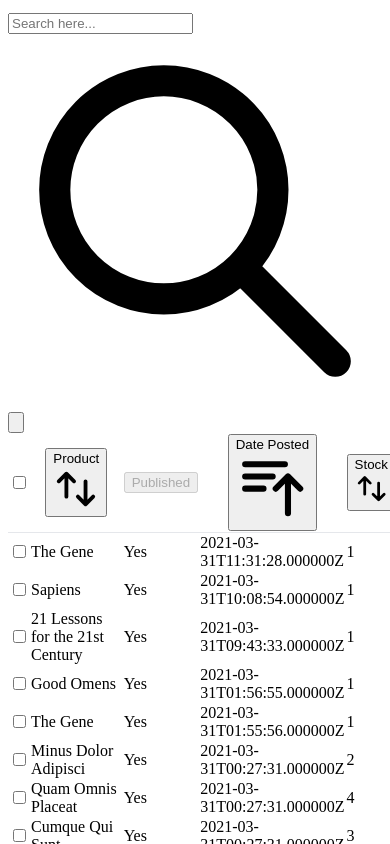
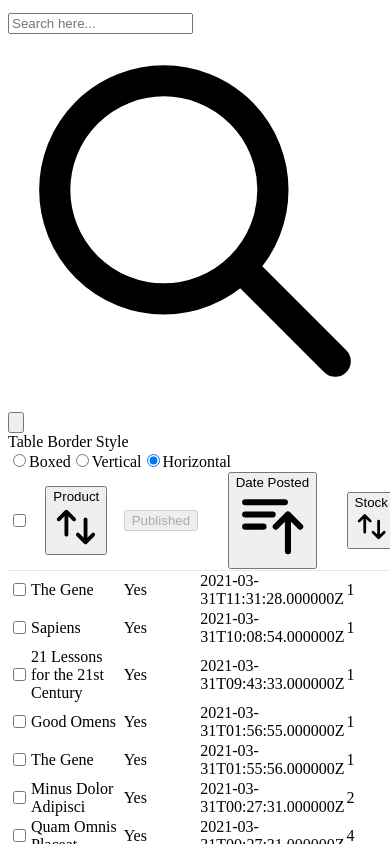
Before and after one commit to yng-404/yng-dash, a Vue app: page /tables in a window 390 px wide. Both pictures are taken after a click on the button 16 px from the left and 7188 px from the top of the page. Shown: the part 6766-7610 px from the top of the page. Built offline with nearby package versions, Linux system fonts and the light colour scheme; no server answers; the HTML template or start-up script is replaced by a standard one.

Commit message:
Added more feature to table component

```diff
--- a/src/components/NavDashboard.vue
+++ b/src/components/NavDashboard.vue
@@ -1,6 +1,6 @@
 <template>
     <nav
-        :class="isMenuOpen? '' : 'lg:block hidden'"
+        :class="isMenuOpen? 'absolute' : 'lg:block hidden'"
         class="xl:w-72 lg:w-64 w-14 border-r space-y-4 sticky top-0 h-full">
         <button
             @click="$emit('toggleMenu')"
@@ -12,7 +12,7 @@
             <h2 class="text-lg tracking-wider font-medium">Your Name</h2>
             <p class="text-xs tracking-wider text-gray-400">@handle</p>
         </div>
-        <ul class="space-y-3 lg:pt-8 text-sm tracking-wider">
+        <ul class="space-y-2 lg:pt-8 text-sm tracking-wider">
             <li v-for="menu in sortedMenu" :key="menu.name">
                 <router-link :to="{ name: menu.route}"
                     :class="{ 'border-red-600 bg-red-300 bg-opacity-10' : $route.name === menu.route }"
--- a/src/components/NavHeader.vue
+++ b/src/components/NavHeader.vue
@@ -7,14 +7,15 @@
                 class="lg:hidden py-3 w-14 h-14 flex justify-center items-center focus:outline-none">
                 <svg class="w-6 h-6 opacity-50" fill="none" stroke="currentColor" viewBox="0 0 24 24" xmlns="http://www.w3.org/2000/svg"><path stroke-linecap="round" stroke-linejoin="round" stroke-width="2" d="M4 6h16M4 12h16M4 18h16"></path></svg>
             </button>
-            <h1 :class="isMenuOpen? 'lg:px-6 px-4' : 'lg:px-6'">Home</h1>
+            <h1 :class="isMenuOpen? 'lg:px-6 px-4' : 'lg:px-6'" class="text-xl -mt-2.5 font-light tracking-widest flex items-center">
+                yng<span class="font-bold text-sm mt-1.5 text-red-700">DASH</span>
+            </h1>
         </nav>
         <div class="px-6 flex items-center space-x-6">
             <div class="border-r px-6 flex items-center space-x-4">
                 <svg class="w-6 h-6 opacity-30" fill="none" stroke="currentColor" viewBox="0 0 24 24" xmlns="http://www.w3.org/2000/svg"><path stroke-linecap="round" stroke-linejoin="round" stroke-width="2" d="M3 8l7.89 5.26a2 2 0 002.22 0L21 8M5 19h14a2 2 0 002-2V7a2 2 0 00-2-2H5a2 2 0 00-2 2v10a2 2 0 002 2z"></path></svg>
                 <svg class="w-6 h-6 opacity-30" fill="none" stroke="currentColor" viewBox="0 0 24 24" xmlns="http://www.w3.org/2000/svg"><path stroke-linecap="round" stroke-linejoin="round" stroke-width="2" d="M15 17h5l-1.405-1.405A2.032 2.032 0 0118 14.158V11a6.002 6.002 0 00-4-5.659V5a2 2 0 10-4 0v.341C7.67 6.165 6 8.388 6 11v3.159c0 .538-.214 1.055-.595 1.436L4 17h5m6 0v1a3 3 0 11-6 0v-1m6 0H9"></path></svg>
                 <svg class="w-6 h-6 opacity-30" fill="none" stroke="currentColor" viewBox="0 0 24 24" xmlns="http://www.w3.org/2000/svg"><path stroke-linecap="round" stroke-linejoin="round" stroke-width="2" d="M17 14v6m-3-3h6M6 10h2a2 2 0 002-2V6a2 2 0 00-2-2H6a2 2 0 00-2 2v2a2 2 0 002 2zm10 0h2a2 2 0 002-2V6a2 2 0 00-2-2h-2a2 2 0 00-2 2v2a2 2 0 002 2zM6 20h2a2 2 0 002-2v-2a2 2 0 00-2-2H6a2 2 0 00-2 2v2a2 2 0 002 2z"></path></svg>
-                <!-- <svg class="w-6 h-6 opacity-30" fill="none" stroke="currentColor" viewBox="0 0 24 24" xmlns="http://www.w3.org/2000/svg"><path stroke-linecap="round" stroke-linejoin="round" stroke-width="2" d="M5.121 17.804A13.937 13.937 0 0112 16c2.5 0 4.847.655 6.879 1.804M15 10a3 3 0 11-6 0 3 3 0 016 0zm6 2a9 9 0 11-18 0 9 9 0 0118 0z"></path></svg> -->
                 <svg class="w-6 h-6 opacity-30" fill="none" stroke="currentColor" viewBox="0 0 24 24" xmlns="http://www.w3.org/2000/svg"><path stroke-linecap="round" stroke-linejoin="round" stroke-width="2" d="M10.325 4.317c.426-1.756 2.924-1.756 3.35 0a1.724 1.724 0 002.573 1.066c1.543-.94 3.31.826 2.37 2.37a1.724 1.724 0 001.065 2.572c1.756.426 1.756 2.924 0 3.35a1.724 1.724 0 00-1.066 2.573c.94 1.543-.826 3.31-2.37 2.37a1.724 1.724 0 00-2.572 1.065c-.426 1.756-2.924 1.756-3.35 0a1.724 1.724 0 00-2.573-1.066c-1.543.94-3.31-.826-2.37-2.37a1.724 1.724 0 00-1.065-2.572c-1.756-.426-1.756-2.924 0-3.35a1.724 1.724 0 001.066-2.573c-.94-1.543.826-3.31 2.37-2.37.996.608 2.296.07 2.572-1.065z"></path><path stroke-linecap="round" stroke-linejoin="round" stroke-width="2" d="M15 12a3 3 0 11-6 0 3 3 0 016 0z"></path></svg>
             </div>
             <a href="https://github.com/yng-404/yng-dash" target="_blank">
--- /dev/null
+++ b/src/components/base/YngButton.vue
@@ -0,0 +1,43 @@
+<template>
+    <button @click="$emit('clicked')"
+        :type="type"
+        :class="color"
+        class="rounded-md focus:outline-none text-2xs tracking-widest-2 font-medium uppercase lg:py-1.5 lg:px-3 p-1"
+        >
+        <span class="flex items-center lg:space-x-1">
+            <span class="lg:inline-flex hidden items-center">
+                <slot name="icon-left"></slot>
+                <slot></slot>
+            </span>
+            <slot name="icon-right"></slot>
+        </span>
+    </button>
+</template>
+
+<script>
+
+
+export default {
+    props: {
+        type: {
+            default: null
+        },
+        btnColor: {
+            default: 'primary'
+        }
+    },
+    computed: {
+        color() {
+            return {
+                primary: 'hover:bg-gray-100 lg:bg-gradient-to-tr lg:hover:from-purple-600 lg:hover:to-blue-500 from-purple-500 to-blue-400 lg:text-white text-blue-600',
+                danger: 'hover:bg-gray-100 lg:bg-gradient-to-tr lg:hover:from-red-600 lg:hover:to-pink-500 from-red-500 to-pink-400 lg:text-white text-red-600',
+                warning: '',
+                info: '',
+                secondary: '',
+                light: 'hover:bg-gray-100 bg-white border',
+                dark: ''
+            }[this.btnColor]
+        }
+    }
+}
+</script>
--- a/src/views/table/components/TablePagination.vue
+++ b/src/views/table/components/TablePagination.vue
@@ -3,6 +3,7 @@
         <div :class="paginationOrder" class="inline-flex justify-center items-center rounded-md border overflow-hidden divide-x">
             <button
                 v-for="(page, index) in pagination.links" :key="index"
+                @click.prevent="$emit('goToPage', page.url)"
                 :disabled="page.active || !page.url || loading"
                 :class="{
                     'bg-gray-300' : page.active,
--- a/src/views/table/components/TableTopbar.vue
+++ b/src/views/table/components/TableTopbar.vue
@@ -1,22 +1,79 @@
 <template>
-    <div class="flex items-center justify-between w-full">
+    <div class="lg:flex items-center justify-between w-full lg:space-y-0 space-y-4">
         <h3 class="lg:w-auto whitespace-nowrap">
             <slot></slot>
         </h3>
-        <div class="flex items-center justify-end space-x-2 w-full">
-            <div class="relative xl:w-1/3 flex items-center">
+        <div class="flex items-center lg:justify-end justify-between space-x-4 w-full">
+            <div class="relative xl:w-1/3 lg:w-1/2 w-full flex items-center">
                 <input type="text" name="" id="" class="pl-4 pr-8 py-1 border w-full rounded-lg focus:ring-2 focus:outline-none" placeholder="Search here...">
                 <svg class="w-5 h-5 opacity-20 absolute right-0 transform rotate-90 mr-3" fill="none" stroke="currentColor" viewBox="0 0 24 24" xmlns="http://www.w3.org/2000/svg"><path stroke-linecap="round" stroke-linejoin="round" stroke-width="2" d="M21 21l-6-6m2-5a7 7 0 11-14 0 7 7 0 0114 0z"></path></svg>
             </div>
-            <button class="p-1 rounded-md hover:bg-gray-50 focus:outline-none">
-                <svg class="w-5 h-5 opacity-50" fill="none" stroke="currentColor" viewBox="0 0 24 24" xmlns="http://www.w3.org/2000/svg"><path stroke-linecap="round" stroke-linejoin="round" stroke-width="2" d="M12 5v.01M12 12v.01M12 19v.01M12 6a1 1 0 110-2 1 1 0 010 2zm0 7a1 1 0 110-2 1 1 0 010 2zm0 7a1 1 0 110-2 1 1 0 010 2z"></path></svg>
-            </button>
+            <div class="flex items-center relative lg:space-x-3 space-x-2">
+                <yng-button v-if="checked.length > 0" btnColor="danger">
+                    Delete
+                    <template #icon-right>
+                        <svg class="lg:w-4 lg:h-4 w-6 h-6 opacity-70" fill="none" stroke="currentColor" viewBox="0 0 24 24" xmlns="http://www.w3.org/2000/svg"><path stroke-linecap="round" stroke-linejoin="round" stroke-width="2" d="M19 7l-.867 12.142A2 2 0 0116.138 21H7.862a2 2 0 01-1.995-1.858L5 7m5 4v6m4-6v6m1-10V4a1 1 0 00-1-1h-4a1 1 0 00-1 1v3M4 7h16"></path></svg>
+                    </template>
+                </yng-button>
+                <yng-button v-if="checked.length === 1">
+                    Edit
+                    <template #icon-right>
+                        <svg class="lg:w-4 lg:h-4 w-6 h-6 opacity-70" fill="none" stroke="currentColor" viewBox="0 0 24 24" xmlns="http://www.w3.org/2000/svg"><path stroke-linecap="round" stroke-linejoin="round" stroke-width="2" d="M11 5H6a2 2 0 00-2 2v11a2 2 0 002 2h11a2 2 0 002-2v-5m-1.414-9.414a2 2 0 112.828 2.828L11.828 15H9v-2.828l8.586-8.586z"></path></svg>
+                    </template>
+                </yng-button>
+                <button @click="isOpen = true" class="p-1 rounded-md hover:bg-gray-50 focus:outline-none">
+                    <svg class="w-5 h-5 opacity-50" fill="none" stroke="currentColor" viewBox="0 0 24 24" xmlns="http://www.w3.org/2000/svg"><path stroke-linecap="round" stroke-linejoin="round" stroke-width="2" d="M12 5v.01M12 12v.01M12 19v.01M12 6a1 1 0 110-2 1 1 0 010 2zm0 7a1 1 0 110-2 1 1 0 010 2zm0 7a1 1 0 110-2 1 1 0 010 2z"></path></svg>
+                </button>
+                <div @mouseleave="isOpen = false" v-if="isOpen" class="absolute right-0 top-0 mt-8 space-y-2 border rounded-md bg-white z-20 p-4">
+                    <span class="text-sm tracking-wider whitespace-nowrap">Table Border Style</span>
+                    <div class="block space-y-2 tracking-wide">
+                        <label for="boxed" class="block whitespace-nowrap space-x-2">
+                            <input type="radio" v-model="borderStyle" value="boxed" id="boxed" name="borderStyle">
+                            <span>Boxed</span>
+                        </label>
+                        <label for="vertical" class="block whitespace-nowrap space-x-2">
+                            <input type="radio" v-model="borderStyle" value="vertical" id="vertical" name="borderStyle">
+                            <span>Vertical</span>
+                        </label>
+                        <label for="horizontal" class="block whitespace-nowrap space-x-2">
+                            <input type="radio" v-model="borderStyle" value="horizontal" id="horizontal" name="borderStyle">
+                            <span>Horizontal</span>
+                        </label>
+                    </div>
+                </div>
+            </div>
         </div>
     </div>
 </template>
 
 <script>
+
+import YngButton from '../../../components/base/YngButton.vue'
+
 export default {
-
+    name: 'TableTopbar',
+    components: {
+        YngButton
+    },
+    props: {
+        checked: {
+            type: Array
+        },
+        internalBorderStyle: {
+            default: null
+        }
+    },
+    watch: {
+        borderStyle() {
+            this.$emit('selectBorderStyle', this.borderStyle)
+            this.isOpen = false
+        }
+    },
+    data() {
+        return {
+            isOpen: false,
+            borderStyle: this.internalBorderStyle
+        }
+    }
 }
 </script>
--- a/src/views/table/components/YngTable.vue
+++ b/src/views/table/components/YngTable.vue
@@ -1,22 +1,34 @@
 <template>
-    <div class="space-y-4 sticky">
-        <table-topbar>
+    <div class="space-y-4 sticky" v-if="dataTable">
+        <table-topbar
+            @selectBorderStyle="internalBorderStyle = $event"
+            :internalBorderStyle="borderSetting"
+            :checked="checked">
             {{ tableName }}
         </table-topbar>
-        <div class="border rounded-md overflow-y-scroll relative max-height y-scroll-bar">
+        <div class="border rounded-md overflow-y-auto relative max-height y-scroll-bar">
             <table class="table-fixed w-full">
                 <thead>
                     <tr :class="innerBorderX" class="sticky top-0 bg-gray-100 z-10">
-                        <th class="w-12 text-center">
-                            <input type="checkbox" name="" id="" />
+                        <th v-if="uniqueIdentifier" class="w-12 text-center">
+                            <input
+                                type="checkbox"
+                                id="checkAllEntries"
+                                v-model="checkedAll"
+                                @change.prevent="toggleChecked"
+                            />
                         </th>
                         <th v-for="field in headings" :key="field.name"
                             :class="[padding, field.hiddenWhen, field.width, field.thAlign]">
                             <button
                                 @click.prevent="toggleSort(field.name, field.sortAsc)"
                                 :disabled="!field.sortable"
-                                :class="[{ 'cursor-default' : !field.sortable }, thFontSize]"
-                                class="flex w-full items-center justify-between focus:outline-none">
+                                :class="[
+                                    thFontSize,
+                                    { 'cursor-default' : !field.sortable },
+                                    { 'justify-between' : borderSetting !== 'horizontal' }
+                                ]"
+                                class="flex w-full items-center space-x-4 focus:outline-none">
                                 <span>
                                     <span v-if="field.icon" v-html="field.icon"></span>
                                     <span class="text-xs uppercase tracking-widest">{{ field.title || field.name }}</span>
@@ -35,9 +47,14 @@
                 </thead>
                 <tbody>
                     <tr v-for="(item, index) in dataTable.data" :key="index"
-                        :class="[innerBorderX, { 'bg-gray-50 bg-opacity-40' : index % 2 === 0 }]">
-                        <td :class="innerBorderY" class="text-center w-12">
-                            <input type="checkbox" name="" id="" />
+                        :class="[innerBorderX, index % 2 === 0? 'bg-gray-50 bg-opacity-50' : 'bg-white bg-opacity-50' ]">
+                        <td v-if="uniqueIdentifier" :class="innerBorderY" class="text-center w-12">
+                            <input
+                                type="checkbox"
+                                :value="item[uniqueIdentifier]"
+                                v-model="checked"
+                                :name="`${item}-${index}`"
+                            />
                         </td>
                         <td v-for="field in headings" :key="field.name"
                             class=" whitespace-nowrap truncate tracking-wide"
@@ -50,7 +67,7 @@
                             </span>
                         </td>
                         <td :class="innerBorderY" class="w-12 text-center">
-                            <button class="focus:outline-none">
+                            <button class="focus:outline-none inline-flex text-center hover:bg-gray-100 p-1 rounded-md">
                                 <svg class="w-5 h-5 opacity-50 inline" fill="none" stroke="currentColor" viewBox="0 0 24 24" xmlns="http://www.w3.org/2000/svg"><path stroke-linecap="round" stroke-linejoin="round" stroke-width="2" d="M12 5v.01M12 12v.01M12 19v.01M12 6a1 1 0 110-2 1 1 0 010 2zm0 7a1 1 0 110-2 1 1 0 010 2zm0 7a1 1 0 110-2 1 1 0 010 2z"></path></svg>
                             </button>
                         </td>
@@ -60,6 +77,7 @@
         </div>
 
         <table-pagination
+            @goToPage="fetchDataFromAPI($event)"
             :pagination="dataTable.meta"
             :loading="loading"
             :paginationOrder="paginationOrder"
@@ -76,6 +94,7 @@ import TableTopbar from './TableTopbar.vue'
 import axios from 'axios'
 
 export default {
+    name: 'YngTable',
     components: {
         TableTopbar,
         TablePagination,
@@ -84,6 +103,9 @@ export default {
     props: {
         tableName: {
             default: 'YNG Table'
+        },
+        uniqueIdentifier: {
+            default: null
         },
         fields: {
             type: Array,
@@ -99,7 +121,7 @@ export default {
             default: null
         },
         borderStyle: {
-            default: 'box'
+            default: null
         },
         paddingX: {
             default: 'px-4'
@@ -122,7 +144,10 @@ export default {
         return {
             dataFromAPI: null,
             loading: false,
-            headings: this.tableHeadings()
+            internalBorderStyle: 'horizontal',
+            headings: this.tableHeadings(),
+            checkedAll: false,
+            checked: []
         }
     },
     mounted() {
@@ -136,11 +161,14 @@ export default {
         }
     },
     computed: {
+        borderSetting() {
+            return this.borderStyle ? this.borderStyle : this.internalBorderStyle
+        },
         innerBorderX() {
-            return this.borderStyle !== 'horizontal' ? 'divide-x' : ''
+            return this.borderSetting !== 'horizontal' ? 'divide-x' : ''
         },
         innerBorderY() {
-            return this.borderStyle === 'vertical' ? 'divide-x' : 'border-t'
+            return this.borderSetting === 'vertical' ? 'divide-x' : 'border-t'
         },
         padding() {
             return `${this.paddingX} ${this.paddingY}`
@@ -153,17 +181,30 @@ export default {
         },
         dataTable() {
             return this.requestURL ? this.dataFromAPI : this.localData
+        },
+        checkedIn() {
+            return this.dataTable.data.map(el => el[this.uniqueIdentifier])
         }
     },
     methods: {
         fetchDataFromAPI(URL) {
             this.loading = true
-            axios.get(URL, { params: this.requestParams }).then(response => {
+            axios.get(URL).then(response => {
                 this.dataFromAPI = response.data
                 setTimeout(() => {
                     this.loading = false
                 }, 300)
             })
+        },
+        toggleChecked() {
+            if(this.checkedAll) {
+                if(this.checked.length < this.dataTable.data.length) {
+                    const allId = this.dataTable.data.map(el => el[this.uniqueIdentifier])
+                    this.checked = allId
+                }
+            } else {
+                this.checked = []
+            }
         },
         toggleSort(name, sortAsc) {
             const sort = this.headings.find(el => el.name === name)
@@ -220,7 +261,7 @@ export default {
     }
 
     .y-scroll-bar::-webkit-scrollbar {
-        width: 12px;
+        width: 10px;
         background-color: #E7E5E4;
     }
 
--- a/src/views/table/index.vue
+++ b/src/views/table/index.vue
@@ -3,8 +3,10 @@
         <yng-table
             :fields="fields"
             :localData="mockData"
+            uniqueIdentifier="productId"
             @sortTable="sortTable($event)"
         >
+            <!-- requestURL="http://127.0.0.1:8000/api/products" -->
             <template v-slot:productItemsSlot="{ dataItem }">
                 {{ dataItem[0].catalog.title }}
             </template>
@@ -21,13 +23,20 @@
 import YngTable from './components/YngTable.vue'
 import mockData from '../../api/data.json'
 
+import axios from 'axios'
+
 export default {
     components: {
         YngTable
     },
+    mounted() {
+        this.fetchDataFromAPI()
+    },
     data() {
         return {
+            URL: "http://127.0.0.1:8000/api/products?page=1",
             mockData,
+            dataFromAPI: null,
             fields: [
                 {
                     title: 'Product',
@@ -68,10 +77,19 @@ export default {
             ]
         }
     },
-    // methods: {
-    //     sortTable(event) {
-    //         alert(`${event.orderBy}: ${event.sortOrder}`)
-    //     }
-    // }
+    methods: {
+        sortTable(event) {
+            alert(`${event.orderBy}: ${event.sortOrder}`)
+        },
+        fetchDataFromAPI() {
+            this.loading = true
+            axios.get(this.URL).then(response => {
+                this.dataFromAPI = response.data
+                setTimeout(() => {
+                    this.loading = false
+                }, 300)
+            })
+        },
+    }
 }
 </script>
```
Also changed, not shown: tailwind.config.js (+8 -1 lines).
